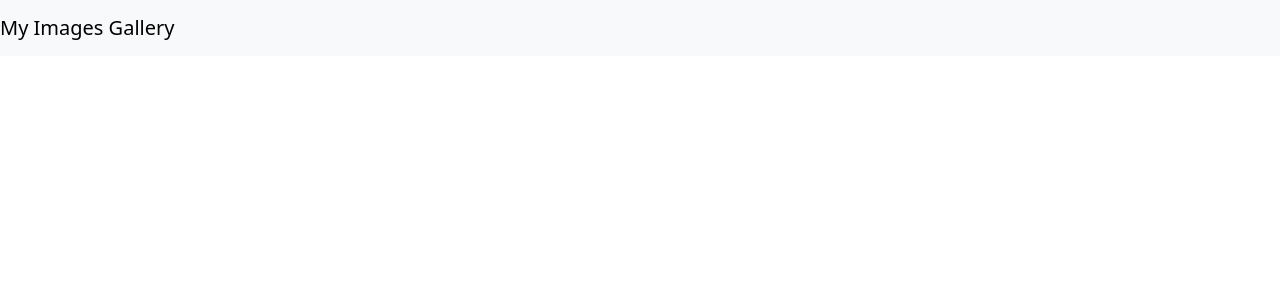
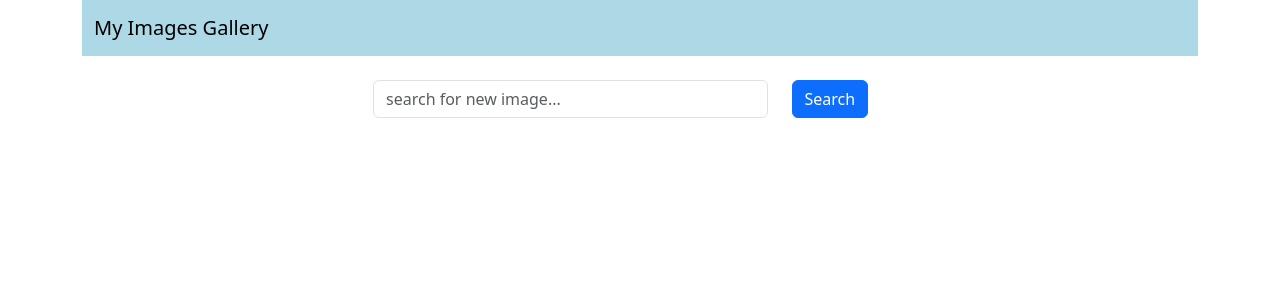
Before and after one commit to Stuart1955/my-images-gallery, a React (Create React App) app in the folder frontend/: page / in a window 1280 px wide. Shown: the top 300 px of the page. Built offline with nearby package versions, Linux system fonts and the light colour scheme.

Commit message:
Controlled search component section 6.35

```diff
--- a/frontend/src/App.js
+++ b/frontend/src/App.js
@@ -1,11 +1,26 @@
+import { useState } from 'react';
 import 'bootstrap/dist/css/bootstrap.min.css';
 import Header from './components/Header';
+import Search from './components/Search';
+import { Container } from 'react-bootstrap';
+
 
 const App = () => {
+
+  const [word, setWord] = useState('');
+
+  const handleSearchSubmit = (e) => {
+    e.preventDefault();
+    console.log(word)
+}
+
   return (
+    <Container>
     <div className="App">
       <Header title="My Images Gallery"/>
+      <Search word={word} setWord={setWord} handleSubmit={handleSearchSubmit}/>
     </div>
+    </Container>
   );
 }
 
--- a/frontend/src/components/Header.js
+++ b/frontend/src/components/Header.js
@@ -1,10 +1,16 @@
 import React from 'react'
-import { Navbar } from 'react-bootstrap'
+import { Navbar, Container } from 'react-bootstrap'
+
+const navbarStyle = {
+    backgroundColor: 'lightblue'
+}
 
 const Header = ({title}) => {
     return (
-        <Navbar bg="light" data-bs-theme="light">
-            <Navbar.Brand href="/">{title}</Navbar.Brand>
+        <Navbar style={navbarStyle } data-bs-theme="light">
+            <Container>
+                <Navbar.Brand href="/">{title}</Navbar.Brand>
+            </Container>
         </Navbar>
     )
 };
--- /dev/null
+++ b/frontend/src/components/Search.js
@@ -0,0 +1,34 @@
+import React from 'react';
+import { Container, Row, Col, Form, Button } from 'react-bootstrap';
+
+
+const Search = ({word, setWord, handleSubmit }) => {
+    return (
+        <Container className="mt-4">
+            <Row className="justify-content-center">
+                <Col xs={12} md={8} lg={6}>
+                    <Form onSubmit={handleSubmit}>
+                        <Row>
+                            <Col xs={9}>
+                                <Form.Control
+                                type="text"
+                                value={word}
+                                onChange = { (e) => setWord(e.target.value)}
+                                placeholder="search for new image..."
+                                />
+                            </Col>
+                            <Col>
+                                <Button variant="primary" type="submit">
+                                    Search
+                                </Button>
+
+                            </Col>
+                        </Row>
+                    </Form>
+                </Col>
+            </Row>
+        </Container>
+      );
+};
+
+export default Search;
```
